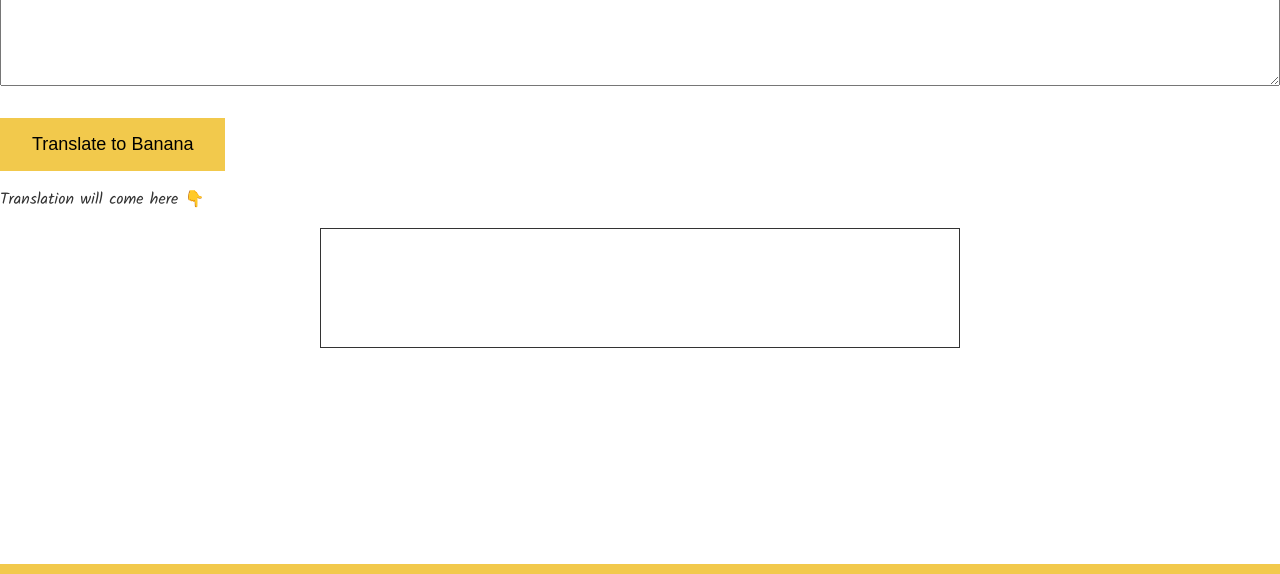
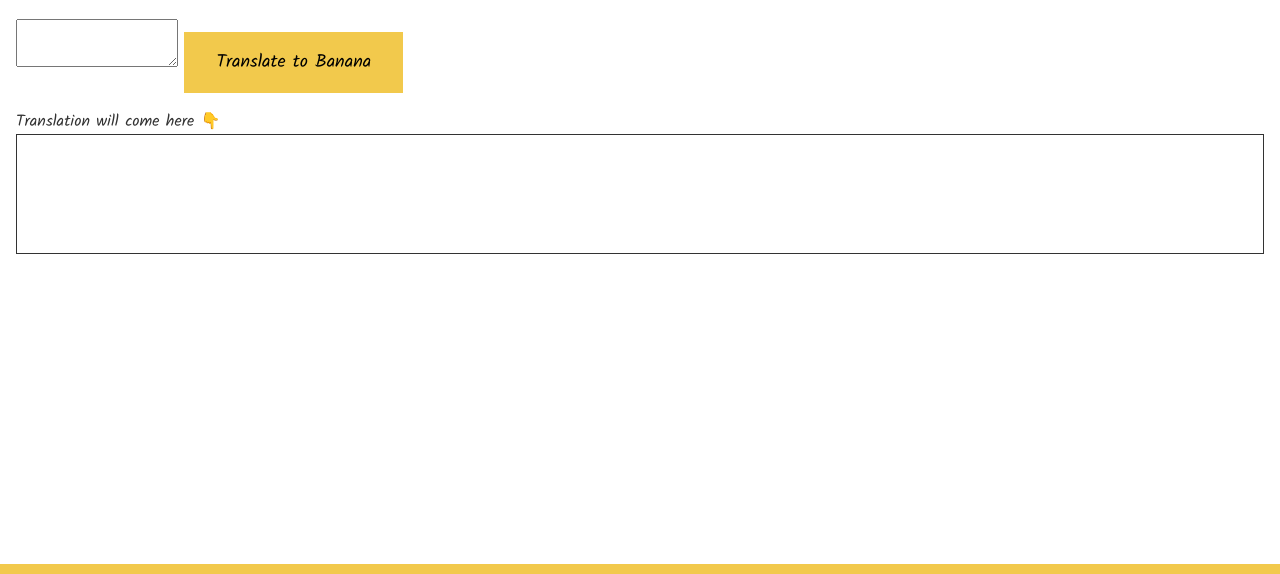
Before and after one commit to alamdar786/Neog-Camp-Assignment-Mark-Six, a plain HTML site: page Index.html in a window 1280 px wide. Shown: the part 83-657 px from the top of the page. Drawn offline with Linux system fonts and the light colour scheme.

Commit message:
Styling Changes

```diff
--- a/Index.html
+++ b/Index.html
@@ -16,15 +16,22 @@
     </nav>
 
 
+    <main>
 
-    <textarea id="txt-input" placeholder="Put your Message here in English and we will convert it into Minion language"> </textarea>
+    <textarea id="txt-input" placeholder="Hello"> </textarea>
+
+
+
 
 
         <button id="btn-translate">Translate to Banana</button>
-        <div> Translation will come here 👇 </div>
+        <div class="translation-header"> Translation will come here 👇 </div>
 
 
-    <div id="output" class="output-box"></div>
+    <div id="output"></div>
+
+
+</main>
 
 
     <footer class="foot">
--- a/styles.css
+++ b/styles.css
@@ -2,6 +2,8 @@
 
 * {
     box-sizing: border-box;
+    font-family: 'Kalam',
+    cursive;
 }
 
 :root {
@@ -10,17 +12,28 @@
 }
 
 body {
-    font-family: 'Kalam',
-    cursive;
+    margin: auto;
+    color: var(--black-color);
+}
+
+
+main {
+    margin: auto;
+    padding: 1rem;
+}
+
+.translation-header {
+    max-width: 600px;
     margin: 0px;
-    color: var(--black-color);
 }
 
 /** Navigation **/
 
 nav {
+    background-color: var(--primary-color);
+    font-size: 2rem;
+    padding: 1rem;
     text-align: center;
-    background-color: var(--primary-color);
 }
 
 
@@ -56,19 +69,13 @@ button {
 
 
 textarea {
-    box-sizing: border-box;
-    width: 100%;
-    height: 15vh;
-    display: block;
-    margin: 1.5rem auto 1rem;
-    padding: 1rem;
+
 }
 
 #output {
-    box-sizing: border-box;
     border: 1px solid var(--black-color);
     height: 15vh;
-    width: 50%;
-    margin: 1rem auto 1.5rem;
-    padding: 0.5rem;
+    width: 100%;
+    padding: 1rem;
+    font-size: large;
 }
```
